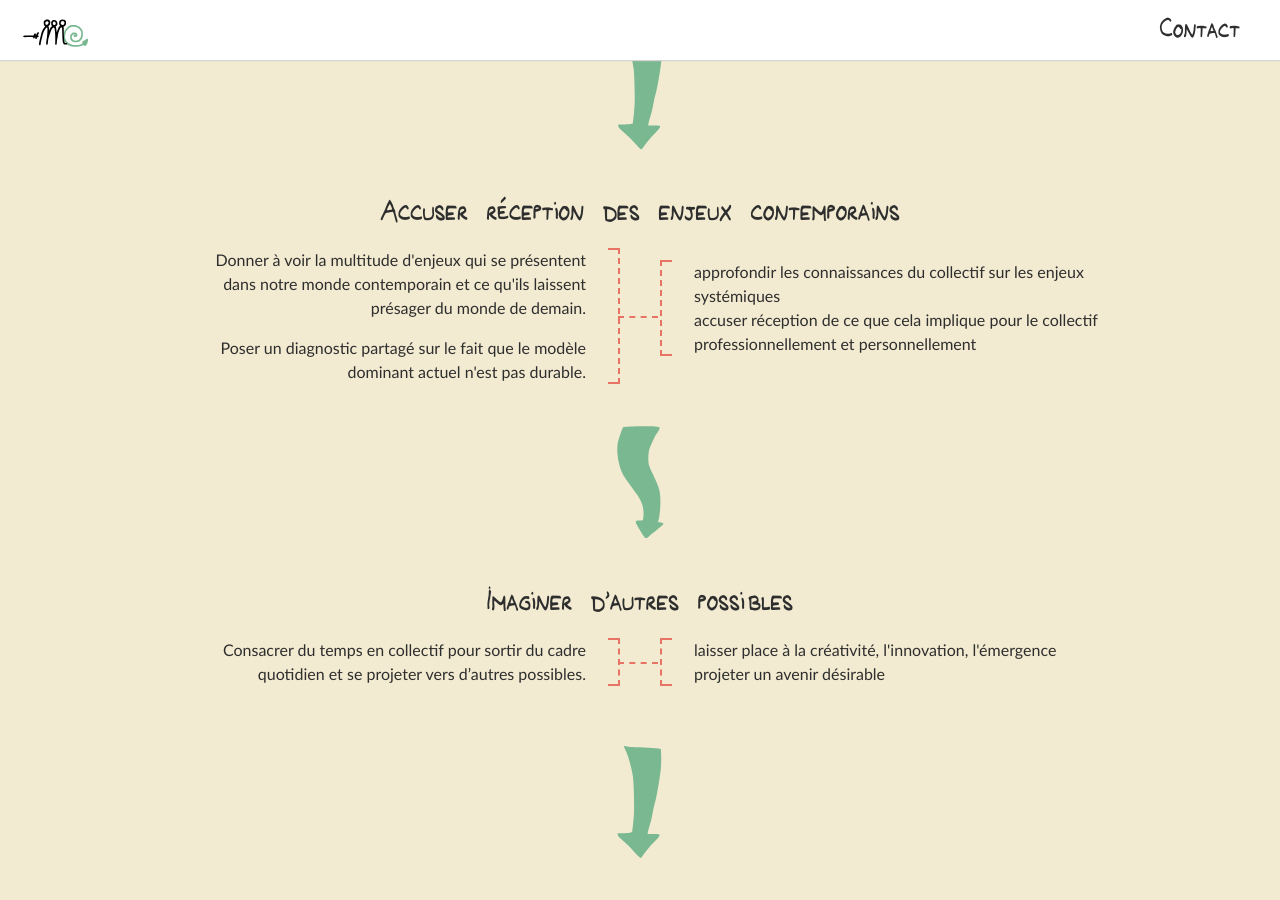
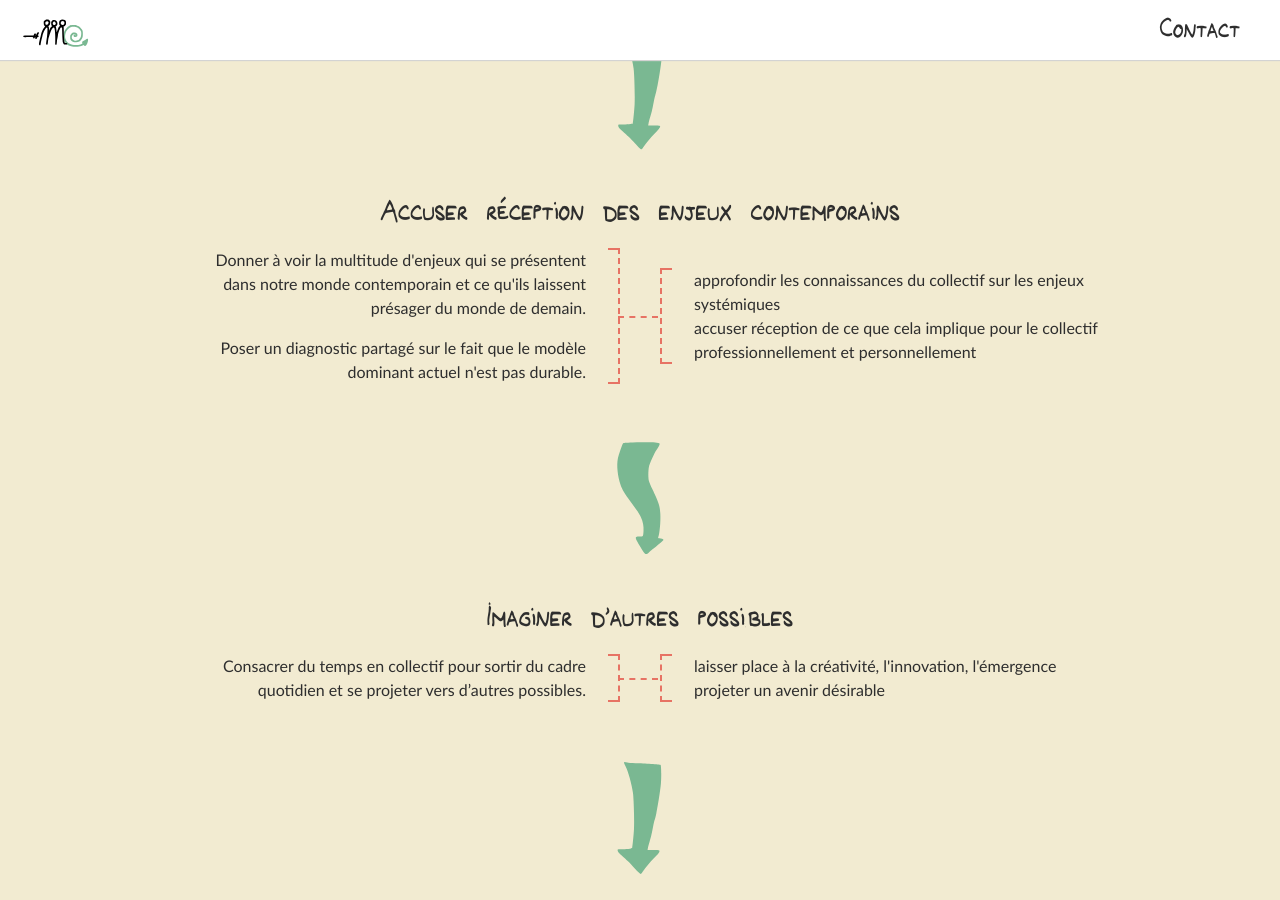
Before and after one commit to eco-morphose/eco-morphose.github.io, a Jekyll site: the page built from index.html, in a window 1280 px wide and 900 px high, scrolled down 4014 px. Built offline with Jekyll 4.4.1, drawn with Linux system fonts in a browser that asks for light colours.

Commit message:
minor responsive fix

```diff
--- a/assets/css/styles.css
+++ b/assets/css/styles.css
@@ -280,10 +280,11 @@
     border-right: #e77364 2px dashed;
     padding-right: 2rem;
     text-align: end;
+    margin-bottom: 25px;
 }
 .methodo-desc::after{
     content: ' ';
-    width: 40px;
+    width: 0;
     height: 1px;
     position: absolute;
     top: 50%;
@@ -541,6 +542,13 @@
         left: 120px;
         font-size: 60px;
     }
+
+    .methodo-desc{
+        margin-bottom: 1rem;
+    }
+    .methodo-desc::after{
+        width: 40px;
+    }
 }
 
 @media screen and (min-width: 992px) {
--- a/index.html
+++ b/index.html
@@ -53,7 +53,7 @@
   </div>
 </section>
 
-<section class="quoi-qui pt-5 mb-4">
+<section class="quoi-qui pt-5 mb-md-4">
   <h2>Pour quoi et avec qui</h2>
   <div class="d-md-flex align-items-center">
     <div>
@@ -269,7 +269,7 @@
         </p>
 
         <div class="col-md-12">
-          <figure class="w-50 mx-auto">
+          <figure class="w-md-50 mx-auto">
             <img class="home-picto home-oeil-systemique-img" src="./assets/images/homepage/oeilSystemique.svg" alt="">
           </figure>
         </div>
@@ -297,7 +297,7 @@
     </div>
 </section>
 
-<section class="nous py-5 my-4 bg-lightgreen">
+<section class="nous py-5 my-md-4 bg-lightgreen">
   <h2 class="pt-3">Qui sommes nous&nbsp;?</h2>
   <div class="d-flex my-4">
     <div class="w-100 w-md-75">
@@ -330,7 +330,7 @@
   </div>
 </section>
 
-<section class="py-5" id="contact">
+<section class="py-md-5" id="contact">
   <h2 class="pt-4">Nous contacter</h2>
   <div class="row justify-content-evenly pb-5">
     <div class="col-lg-5 text-center mt-2 py-3">
```
